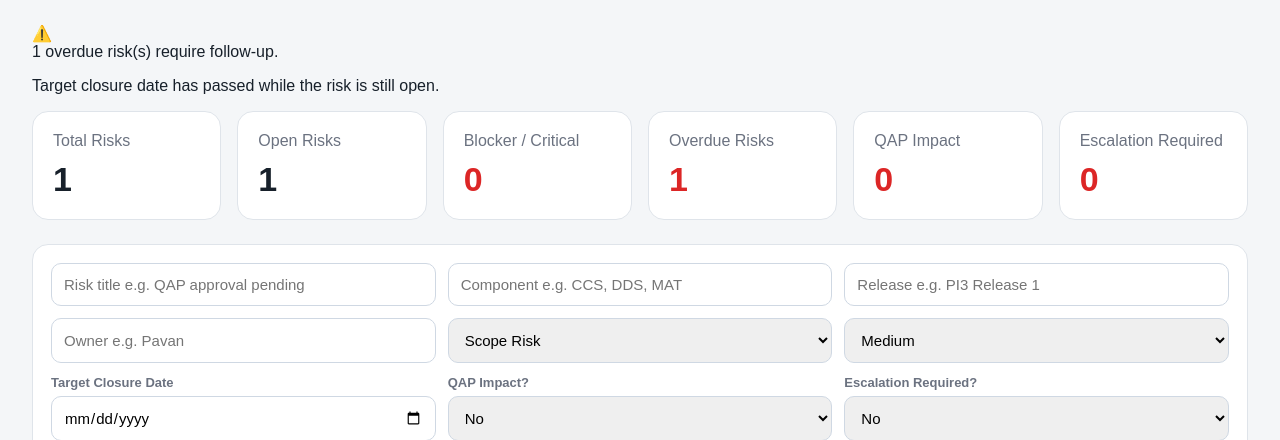
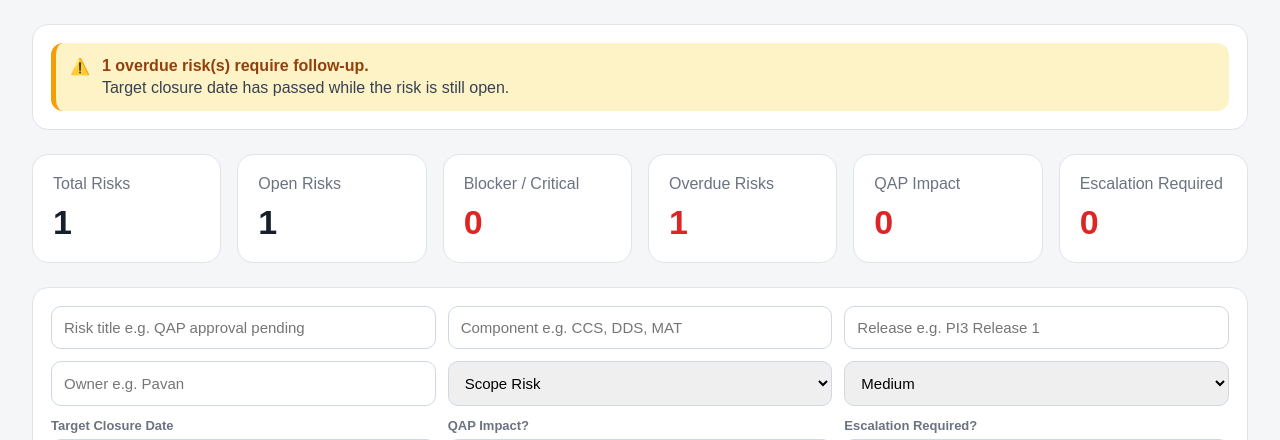
Before and after one commit to suniljois/release-risk-tracker, a Flask app: page / in a window 1280 px wide. Shown: the part 147-587 px from the top of the page. Run offline with Flask 3, Linux system fonts and the light colour scheme; tables that the repository leaves empty hold one stand-in row (values such as "Sample post").

Commit message:
DB taable is created on render startup

```diff
--- a/app.py
+++ b/app.py
@@ -40,6 +40,20 @@ def create_table():
             created_at TIMESTAMP DEFAULT CURRENT_TIMESTAMP
         )
     """)
+
+
+    existing_columns = conn.execute("PRAGMA table_info(risks)").fetchall()
+    column_names = [column["name"] for column in existing_columns]
+
+    if "target_closure_date" not in column_names:
+        conn.execute("ALTER TABLE risks ADD COLUMN target_closure_date TEXT")
+
+    if "qap_impact" not in column_names:
+        conn.execute("ALTER TABLE risks ADD COLUMN qap_impact TEXT NOT NULL DEFAULT 'No'")
+
+    if "escalation_required" not in column_names:
+        conn.execute("ALTER TABLE risks ADD COLUMN escalation_required TEXT NOT NULL DEFAULT 'No'")
+
 
     conn.commit()
     conn.close()
@@ -320,9 +334,15 @@ def validate_risk_data(title, component, release, owner, risk_type, priority, qa
     return None
 
 
+
 # -----------------------------
-# Run app
+# Run database setup
+# -----------------------------
+create_table()
+
+
+# -----------------------------
+# Run app locally
 # -----------------------------
 if __name__ == "__main__":
-    create_table()
     app.run(debug=True)
--- a/static/style.css
+++ b/static/style.css
@@ -65,6 +65,61 @@ body {
 
 .export-button:hover {
     background: #15803d;
+}
+
+.leadership-alerts {
+    background: white;
+    border: 1px solid #dfe4ea;
+    border-radius: 16px;
+    padding: 18px;
+    margin-bottom: 24px;
+    display: grid;
+    gap: 12px;
+}
+
+.alert-item {
+    display: flex;
+    align-items: flex-start;
+    gap: 12px;
+    padding: 14px;
+    border-radius: 12px;
+    font-weight: bold;
+}
+
+.alert-item p {
+    margin: 4px 0 0;
+    font-weight: normal;
+    color: #374151;
+}
+
+.alert-critical {
+    background: #fee2e2;
+    color: #991b1b;
+    border-left: 5px solid #dc2626;
+}
+
+.alert-warning {
+    background: #fef3c7;
+    color: #92400e;
+    border-left: 5px solid #f59e0b;
+}
+
+.alert-qap {
+    background: #ffedd5;
+    color: #9a3412;
+    border-left: 5px solid #ea580c;
+}
+
+.alert-escalation {
+    background: #ede9fe;
+    color: #5b21b6;
+    border-left: 5px solid #7c3aed;
+}
+
+.alert-success {
+    background: #dcfce7;
+    color: #166534;
+    border-left: 5px solid #16a34a;
 }
 
 .stats {
```
